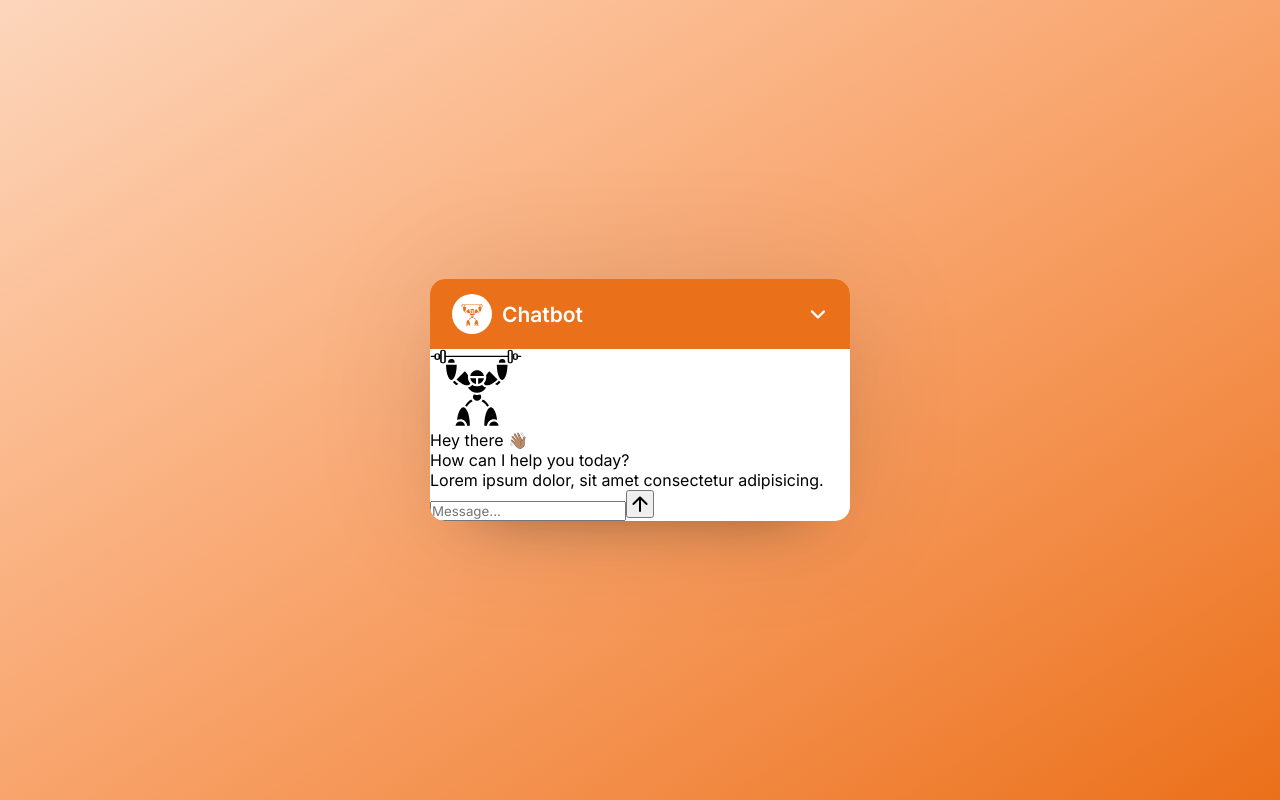
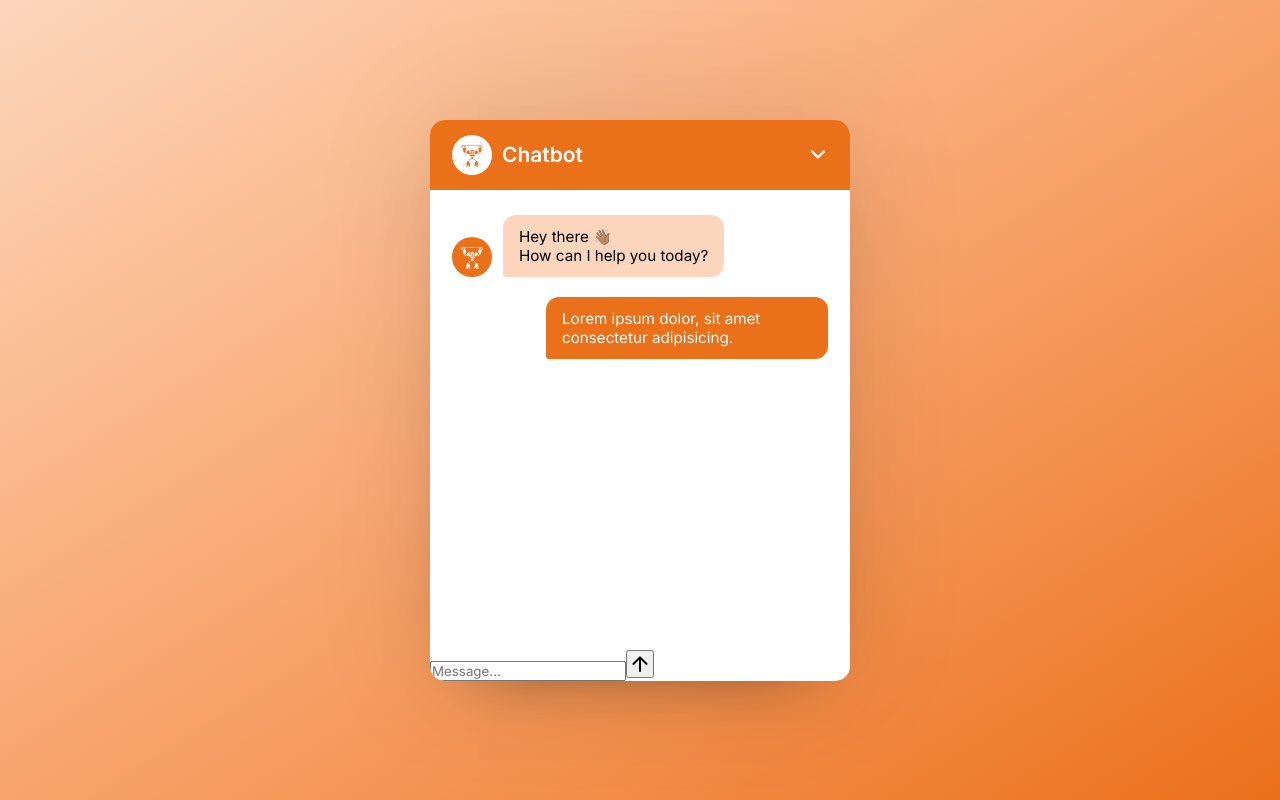
Before and after one commit to AdeGow/react-fitbot-ai, a React (Vite) app: page / in a window 1280 px wide. Built offline with nearby package versions, Linux system fonts and the light colour scheme.

Commit message:
styled chat messages

```diff
--- a/src/index.css
+++ b/src/index.css
@@ -76,3 +76,57 @@
 .chat-header button:hover {
   background-color: #f28b45;
 }
+
+.chat-body {
+  display: flex;
+  flex-direction: column;
+  gap: 20px;
+  padding: 25px 22px;
+  height: 460px;
+  overflow-y: auto;
+}
+
+.chat-body .message {
+  display: flex;
+  align-items: center;
+  gap: 11px;
+}
+
+.chat-body .bot-message svg {
+  height: 40px;
+  width: 40px;
+  background-color: #eb701a;
+  padding: 6px;
+  border-radius: 50%;
+  flex-shrink: 0;
+  align-self: flex-end;
+
+  path {
+    fill: #fff;
+  }
+}
+
+.chat-body .message .message-text {
+  padding: 12px 16px;
+  max-width: 75%;
+  word-wrap: break-word;
+  white-space: pre-line;
+  font-size: 0.95rem;
+}
+
+.chat-body .bot-message .message-text {
+  background-color: #fcd6bc;
+  border-radius: 13px 13px 13px 3px;
+}
+
+.chat-body .user-message {
+  display: flex;
+  flex-direction: column;
+  align-items: flex-end;
+}
+
+.chat-body .user-message .message-text {
+  color: #fff;
+  background-color: #eb701a;
+  border-radius: 13px 13px 13px 3px;
+}
```
